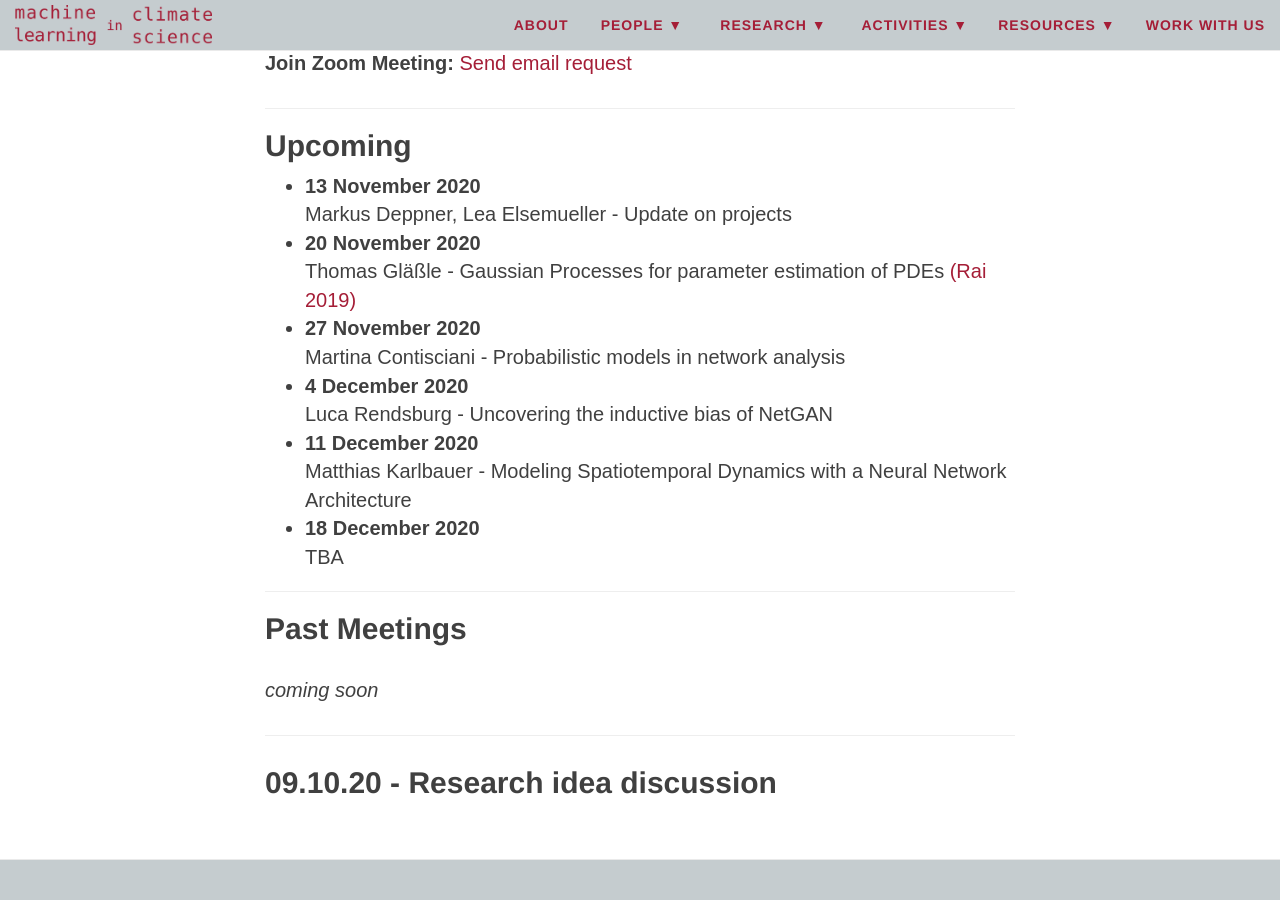
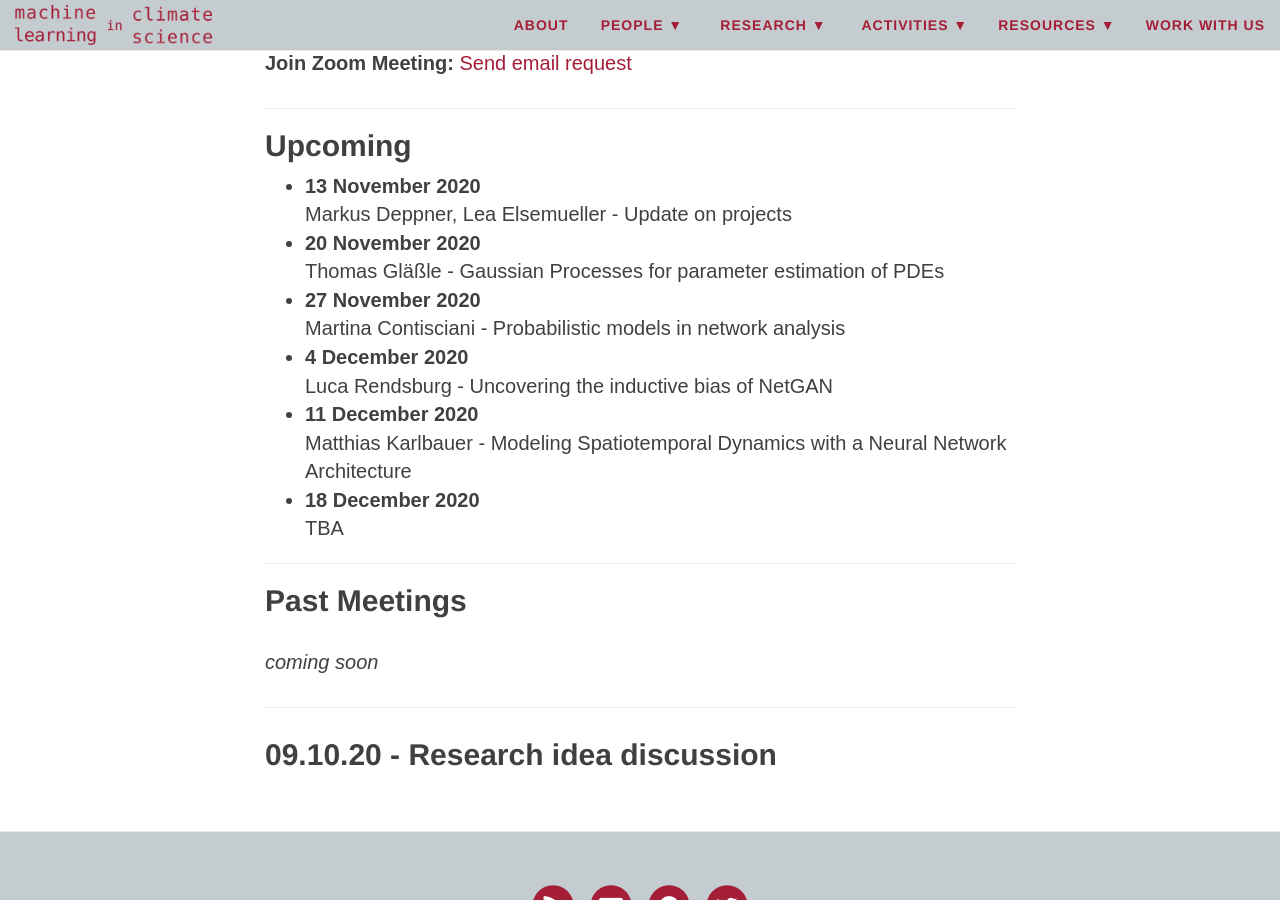
Before and after one commit to mlcs/mlcs.github.io, a Jekyll site: the page built from activities/group-meetings.md, in a window 1280 px wide and 900 px high, scrolled down 795 px. Built offline with Jekyll 4.4.1, drawn with Linux system fonts in a browser that asks for light colours; nearby versions of some CDN libraries.

Commit message:
remove Rai 2019 ref

```diff
--- a/activities/group-meetings.md
+++ b/activities/group-meetings.md
@@ -22,7 +22,7 @@ meetings are entirely on Zoom.
 + **13 November 2020**
 Markus Deppner, Lea Elsemueller - Update on projects
 + **20 November 2020**
-Thomas Gläßle - Gaussian Processes for parameter estimation of PDEs [(Rai 2019)](https://doi.org/10.1007/s00477-019-01709-8)
+Thomas Gläßle - Gaussian Processes for parameter estimation of PDEs
 + **27 November 2020**
 Martina Contisciani - Probabilistic models in network analysis
 + **4 December 2020**
```
